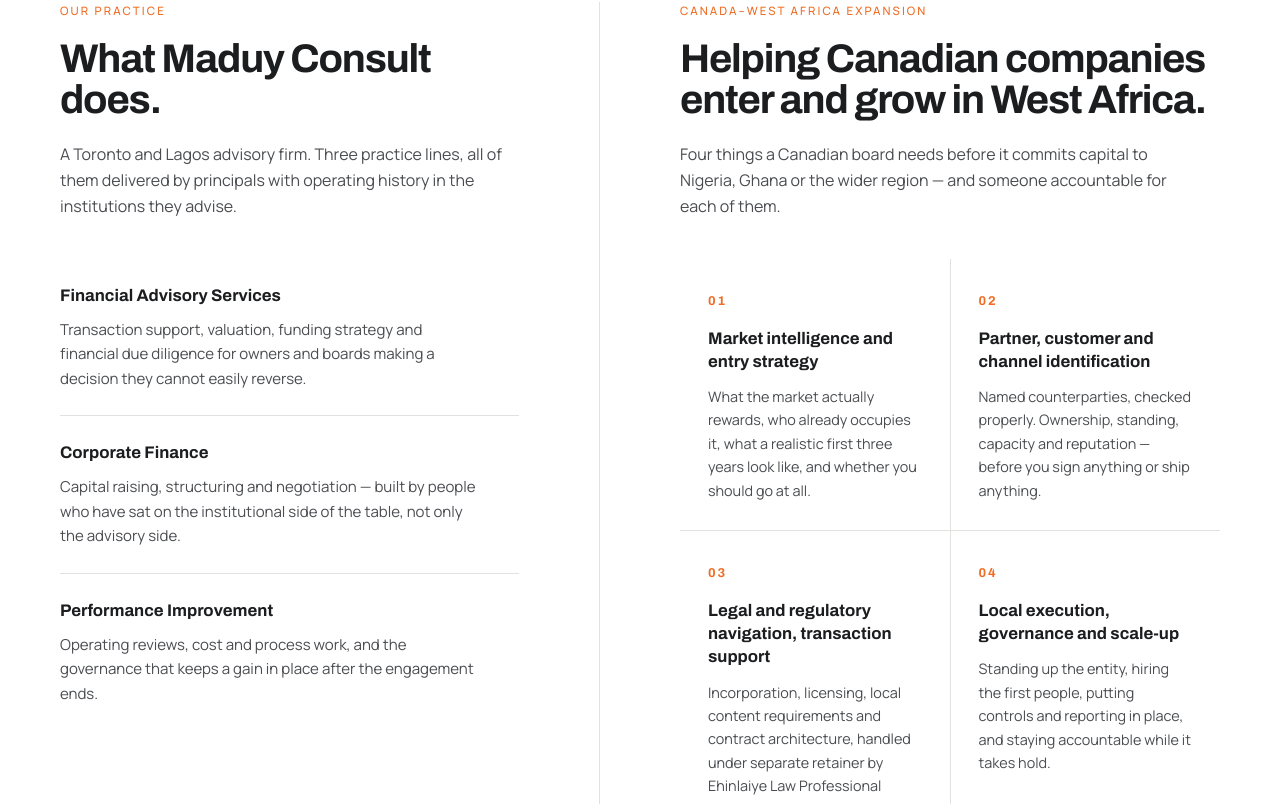
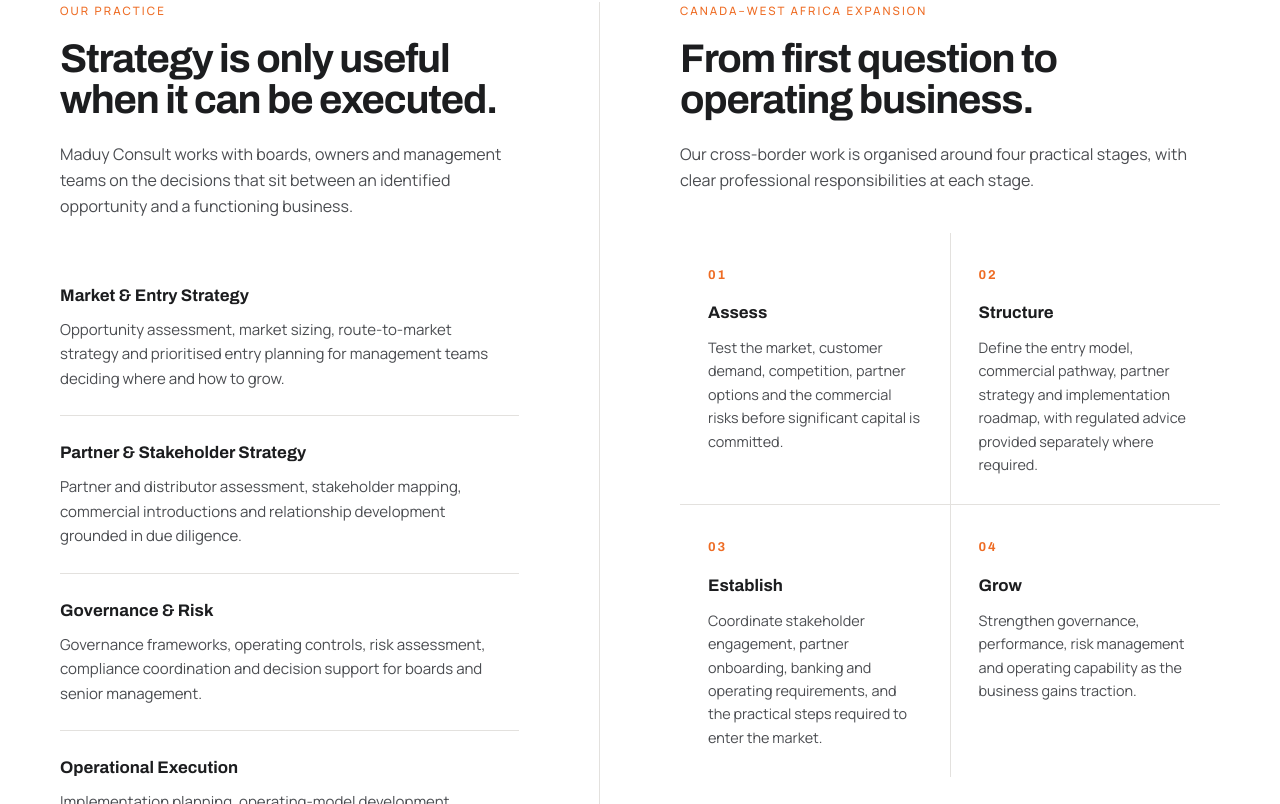
Before and after one commit to mayowadebiyi-ops/Maduy-Website, a React (Vite) app in the folder maduy-consult-TiXqJr/maduy-consult/packages/web/: page / in a window 1280 px wide. Shown: the part 1236-2040 px from the top of the page. Built offline with nearby package versions, Linux system fonts and the light colour scheme.

Commit message:
Clarify Maduy services and market-entry workflow

```diff
--- a/maduy-consult-TiXqJr/maduy-consult/packages/web/src/web/components/what-we-do.tsx
+++ b/maduy-consult-TiXqJr/maduy-consult/packages/web/src/web/components/what-we-do.tsx
@@ -1,38 +1,42 @@
 const PRACTICE = [
 	{
-		title: "Financial Advisory Services",
-		body: "Transaction support, valuation, funding strategy and financial due diligence for owners and boards making a decision they cannot easily reverse.",
+		title: "Market & Entry Strategy",
+		body: "Opportunity assessment, market sizing, route-to-market strategy and prioritised entry planning for management teams deciding where and how to grow.",
 	},
 	{
-		title: "Corporate Finance",
-		body: "Capital raising, structuring and negotiation — built by people who have sat on the institutional side of the table, not only the advisory side.",
+		title: "Partner & Stakeholder Strategy",
+		body: "Partner and distributor assessment, stakeholder mapping, commercial introductions and relationship development grounded in due diligence.",
 	},
 	{
-		title: "Performance Improvement",
-		body: "Operating reviews, cost and process work, and the governance that keeps a gain in place after the engagement ends.",
+		title: "Governance & Risk",
+		body: "Governance frameworks, operating controls, risk assessment, compliance coordination and decision support for boards and senior management.",
+	},
+	{
+		title: "Operational Execution",
+		body: "Implementation planning, operating-model development, performance management and senior-level support as a business becomes established.",
 	},
 ];
 
 const PILLARS = [
 	{
 		n: "01",
-		title: "Market intelligence and entry strategy",
-		body: "What the market actually rewards, who already occupies it, what a realistic first three years look like, and whether you should go at all.",
+		title: "Assess",
+		body: "Test the market, customer demand, competition, partner options and the commercial risks before significant capital is committed.",
 	},
 	{
 		n: "02",
-		title: "Partner, customer and channel identification",
-		body: "Named counterparties, checked properly. Ownership, standing, capacity and reputation — before you sign anything or ship anything.",
+		title: "Structure",
+		body: "Define the entry model, commercial pathway, partner strategy and implementation roadmap, with regulated advice provided separately where required.",
 	},
 	{
 		n: "03",
-		title: "Legal and regulatory navigation, transaction support",
-		body: "Incorporation, licensing, local content requirements and contract architecture, handled under separate retainer by Ehinlaiye Law Professional Corporation.",
+		title: "Establish",
+		body: "Coordinate stakeholder engagement, partner onboarding, banking and operating requirements, and the practical steps required to enter the market.",
 	},
 	{
 		n: "04",
-		title: "Local execution, governance and scale-up",
-		body: "Standing up the entity, hiring the first people, putting controls and reporting in place, and staying accountable while it takes hold.",
+		title: "Grow",
+		body: "Strengthen governance, performance, risk management and operating capability as the business gains traction.",
 	},
 ];
 
@@ -41,16 +45,15 @@
 		<section id="what-we-do" className="bg-paper py-24 lg:py-32">
 			<div className="mx-auto max-w-[1240px] px-6 lg:px-10">
 				<div className="grid gap-16 lg:grid-cols-[minmax(0,0.85fr)_minmax(0,1.15fr)] lg:gap-20">
-					{/* Left — Maduy's own practice */}
 					<div>
 						<p className="eyebrow text-brand-orange">Our practice</p>
 						<h2 className="display-tight mt-5 text-[2rem] font-bold text-ink lg:text-[2.5rem]">
-							What Maduy Consult does.
+							Strategy is only useful when it can be executed.
 						</h2>
-						<p className="mt-5 max-w-[46ch] text-[1rem] leading-relaxed text-slate">
-							A Toronto and Lagos advisory firm. Three practice lines, all of them
-							delivered by principals with operating history in the institutions they
-							advise.
+						<p className="mt-5 max-w-[48ch] text-[1rem] leading-relaxed text-slate">
+							Maduy Consult works with boards, owners and management teams on the
+							decisions that sit between an identified opportunity and a functioning
+							business.
 						</p>
 
 						<div className="mt-10 space-y-px bg-[#e3e1de]">
@@ -59,7 +62,7 @@
 									<h3 className="font-display text-[1.05rem] font-bold text-ink">
 										{p.title}
 									</h3>
-									<p className="mt-2.5 max-w-[46ch] text-[0.94rem] leading-relaxed text-slate">
+									<p className="mt-2.5 max-w-[48ch] text-[0.94rem] leading-relaxed text-slate">
 										{p.body}
 									</p>
 								</div>
@@ -67,15 +70,14 @@
 						</div>
 					</div>
 
-					{/* Right — the Canada–West Africa offer */}
 					<div className="lg:border-l lg:border-[#e3e1de] lg:pl-20">
 						<p className="eyebrow text-brand-orange">Canada–West Africa expansion</p>
 						<h2 className="display-tight mt-5 text-[2rem] font-bold text-ink lg:text-[2.5rem]">
-							Helping Canadian companies enter and grow in West Africa.
+							From first question to operating business.
 						</h2>
 						<p className="mt-5 max-w-[52ch] text-[1rem] leading-relaxed text-slate">
-							Four things a Canadian board needs before it commits capital to Nigeria,
-							Ghana or the wider region — and someone accountable for each of them.
+							Our cross-border work is organised around four practical stages, with
+							clear professional responsibilities at each stage.
 						</p>
 
 						<div className="mt-10 grid gap-px bg-[#e3e1de] sm:grid-cols-2">
```
